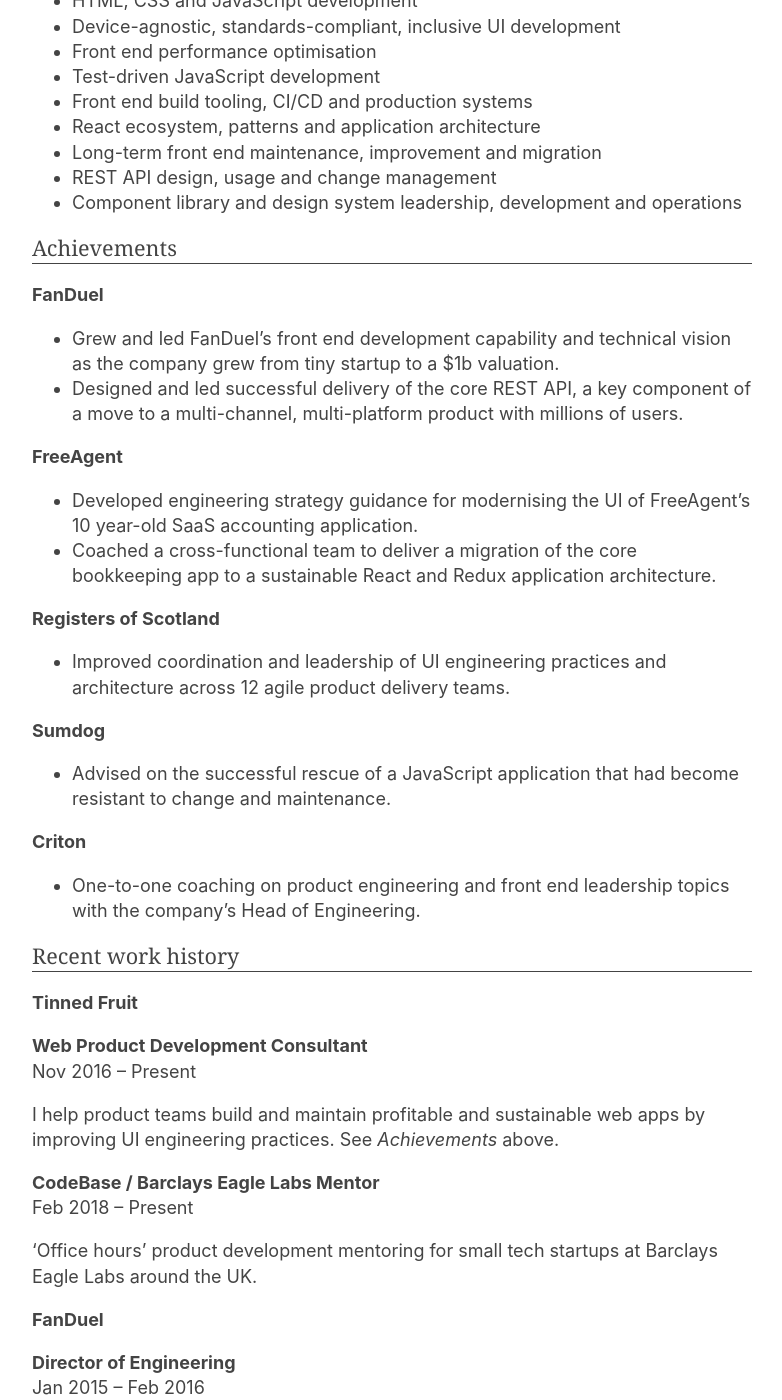
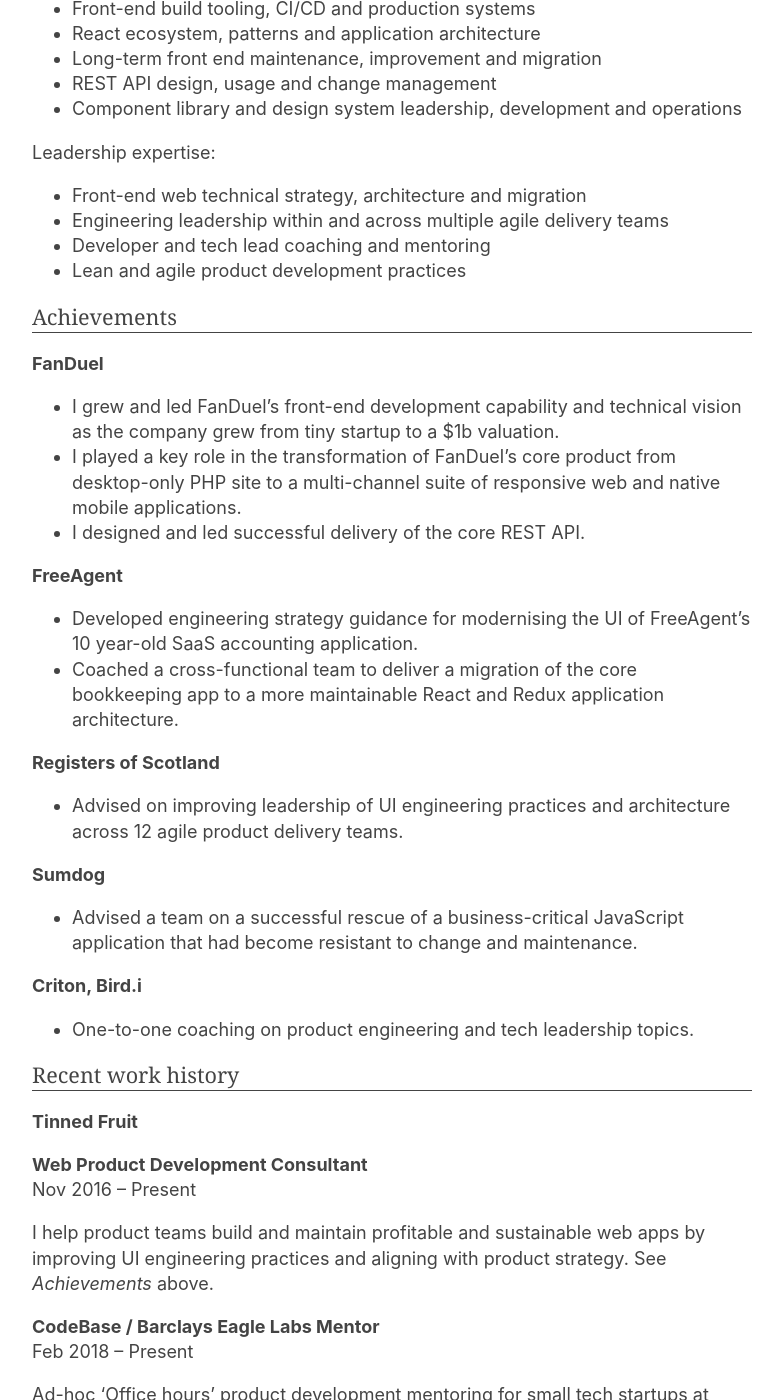
Before and after one commit to froots/froots.github.io, a Jekyll site: the page built from cv.md, in a window 1280 px wide and 1400 px high, scrolled down 452 px. Shown: the whole window, without its empty margins (248-1030 px from the left). Built offline with Jekyll 4.4.1, drawn with Linux system fonts in a browser that asks for light colours; some of the changed text lies outside the part shown.

Commit message:
CV update

```diff
--- a/cv.md
+++ b/cv.md
@@ -1,7 +1,7 @@
 ---
 layout: cv
 title: James Newbery consulting CV
-description: I'm a front end product engineering leader with over 20 years experience of developing high-profile web sites and applications.
+description: I'm a front-end engineer and technology leader with over 20 years experience of developing high-profile web sites and applications.
 
 ---
 
@@ -9,50 +9,53 @@
 
 [james@tinnedfruit.com](mailto:james@tinnedfruit.com)
 
-I'm a __front end web product development leader__ with over 20 years experience of developing high-profile web sites and applications. I love to build, coach and lead teams to deliver delightful, sustainable and inclusive web products.
+I'm a __front-end engineer and technology leader__ with over 20 years experience of developing high-profile web sites and applications. I love to build, coach and lead teams to deliver delightful, sustainable and inclusive web products.
 
-Leadership expertise:
-
-* Front end web technical strategy, architecture and migration
-* Engineering leadership within and across multiple agile delivery teams
-* Coaching and mentoring of developers
-* Lean and agile product development practices
+I'm currently seeking contract opportunities as a senior-level developer or tech lead with an agile, cross-functional product-focused team.
 
 Technical expertise:
 
 * HTML, CSS and JavaScript development
 * Device-agnostic, standards-compliant, inclusive UI development
-* Front end performance optimisation
+* Client-side performance optimisation
 * Test-driven JavaScript development
-* Front end build tooling, CI/CD and production systems
+* Front-end build tooling, CI/CD and production systems
 * React ecosystem, patterns and application architecture
 * Long-term front end maintenance, improvement and migration
 * REST API design, usage and change management
 * Component library and design system leadership, development and operations
 
+Leadership expertise:
+
+* Front-end web technical strategy, architecture and migration
+* Engineering leadership within and across multiple agile delivery teams
+* Developer and tech lead coaching and mentoring
+* Lean and agile product development practices
+
 ## Achievements
 
 ### FanDuel
 
-* Grew and led FanDuel's front end development capability and technical vision as the company grew from tiny startup to a $1b valuation.
-* Designed and led successful delivery of the core REST API, a key component of a move to a multi-channel, multi-platform product with millions of users.
+* I grew and led FanDuel's front-end development capability and technical vision as the company grew from tiny startup to a $1b valuation.
+* I played a key role in the transformation of FanDuel's core product from desktop-only PHP site to a multi-channel suite of responsive web and native mobile applications.
+* I designed and led successful delivery of the core REST API.
 
 ### FreeAgent
 
 * Developed engineering strategy guidance for modernising the UI of FreeAgent's 10 year-old SaaS accounting application.
-* Coached a cross-functional team to deliver a migration of the core bookkeeping app to a sustainable React and Redux application architecture.
+* Coached a cross-functional team to deliver a migration of the core bookkeeping app to a more maintainable React and Redux application architecture.
 
 ### Registers of Scotland
 
-* Improved coordination and leadership of UI engineering practices and architecture across 12 agile product delivery teams.
+* Advised on improving leadership of UI engineering practices and architecture across 12 agile product delivery teams.
 
 ### Sumdog
 
-* Advised on the successful rescue of a JavaScript application that had become resistant to change and maintenance.
+* Advised a team on a successful rescue of a business-critical JavaScript application that had become resistant to change and maintenance.
 
-### Criton
+### Criton, Bird.i
 
-* One-to-one coaching on product engineering and front end leadership topics with the company's Head of Engineering.
+* One-to-one coaching on product engineering and tech leadership topics.
 
 ## Recent work history
 
@@ -61,12 +64,12 @@
 __Web Product Development Consultant__<br>
 Nov 2016 – Present
 
-I help product teams build and maintain profitable and sustainable web apps by improving UI engineering practices. See _Achievements_ above.
+I help product teams build and maintain profitable and sustainable web apps by improving UI engineering practices and aligning with product strategy. See _Achievements_ above.
 
 __CodeBase / Barclays Eagle Labs Mentor__<br>
 Feb 2018 – Present
 
-'Office hours' product development mentoring for small tech startups at Barclays Eagle Labs around the UK.
+Ad-hoc 'Office hours' product development mentoring for small tech startups at Barclays Eagle Labs around the UK.
 
 ### FanDuel
 
@@ -76,9 +79,9 @@
 __Senior Engineer__<br>
 Nov 2011 – Jan 2015
 
-I grew and led FanDuel's front end development capability and technical vision as the company grew from tiny startup to a $1b valuation.
+I grew and led FanDuel's front-end development capability and web platform vision as the company grew from tiny startup to a $1b valuation.
 
-* Recruited, coached and mentored a chapter of 15 front end engineers
+* Recruited, coached and mentored a group of 15 front end engineers
 * Led transformation from PHP monolithic architecture to a suite of API-backed device-agnostic web applications
 * Helped to develop the company's engineering culture, software development practices and long-term technical strategy
 * Designed the core REST API used by all consumer apps and led the delivery team
@@ -86,9 +89,9 @@
 
 ## Further work history
 
-01/09-11/11: __Sky__ - Front End Developer (Contract)<br>
-07/06-12/08: __Channel4__ - Front End Developer (Contract) <br>
-08/03-07/06: __Double-eye__ - Lead Front End Developer (Perm)<br>
+01/09-11/11: __Sky__ - Front-End Developer (Contract)<br>
+07/06-12/08: __Channel4__ - Front-End Developer (Contract) <br>
+08/03-07/06: __Double-eye__ - Lead Front-End Developer (Perm)<br>
 01/02-02/03: __City University__ - Web Accessibility Researcher (Perm)<br>
 01/02-02/03: __GWS__ - Senior Web Developer (Perm)<br>
 09/00-12/01: __Independent Web Developer__<br>
```
